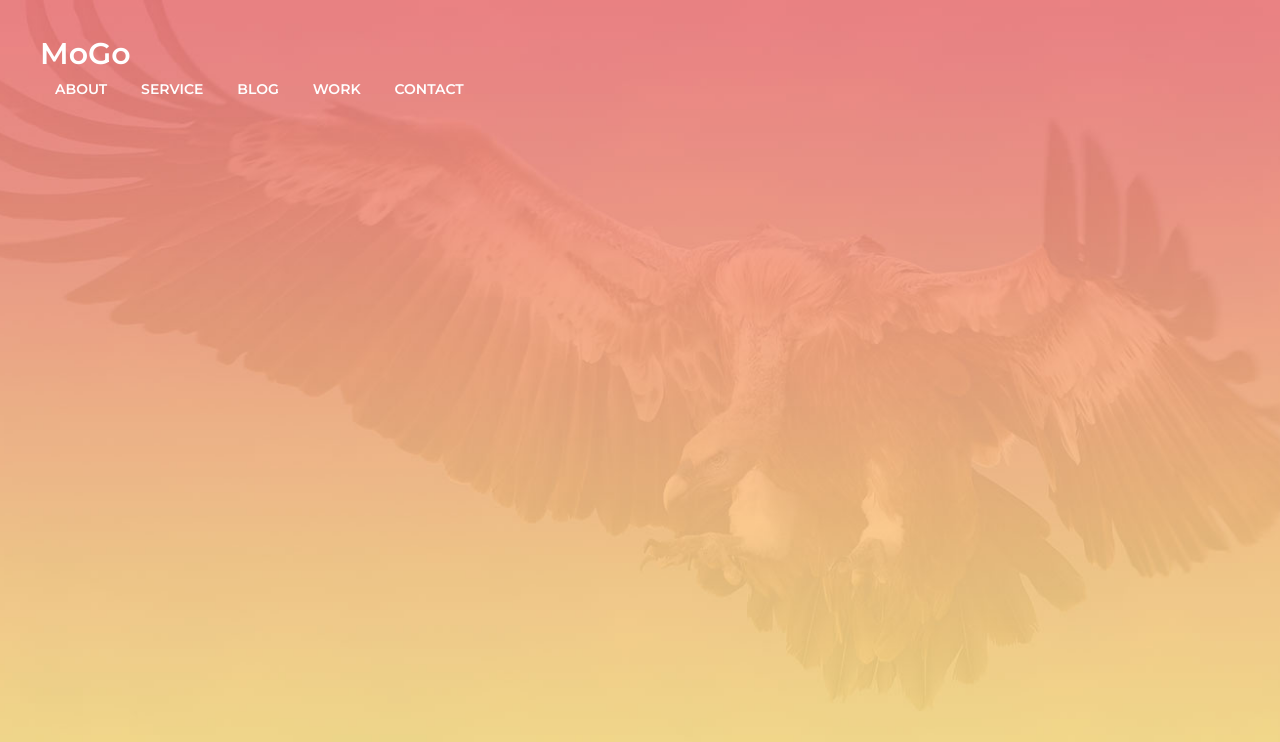
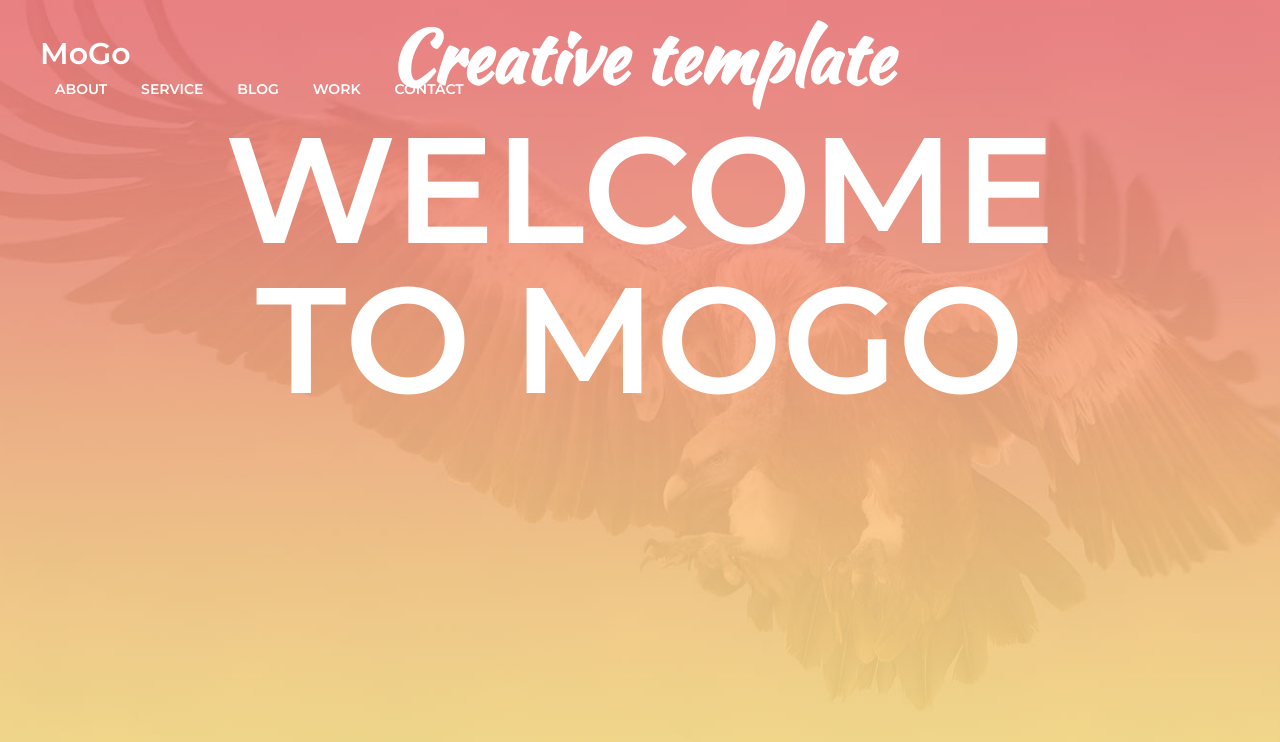
Before and after one commit to nadiiazimina/Mogo_2.0, a website built with Parcel: page index.html in a window 1280 px wide. Built offline with nearby package versions, Linux system fonts and the light colour scheme.

Commit message:
creative_template

```diff
--- a/index.html
+++ b/index.html
@@ -29,7 +29,12 @@
 
     <div id="app"></div>
     <div class="intro">
-      <div class="container"></div>
+      <div class="container">
+        <div class="intro_inner">
+          <h2 class="intro_suptitle">Creative template</h2>
+          <h1 class="intro_title">Welcome to MoGo</h1>
+        </div>
+      </div>
     </div>
 
     <script src="src/index.js"></script>
--- a/src/styles.css
+++ b/src/styles.css
@@ -36,6 +36,28 @@ h6 {
   background: url("../src/intro.jpg") center no-repeat;
   -webkit-background-size: cover;
   background-size: cover;
+}
+
+.intro_inner {
+  width: 100%;
+  max-width: 880px;
+  margin: 0 auto;
+}
+
+.intro_title {
+  color: #fff;
+  font-size: 150px;
+  font-weight: 700;
+  text-transform: uppercase;
+  text-align: center;
+  line-height: 1;
+}
+
+.intro_suptitle {
+  font-size: 72px;
+  color: #fff;
+  text-align: center;
+  font-family: "Kaushan Script", cursive;
 }
 
 /*Header*/
@@ -83,12 +105,13 @@ h6 {
   display: block;
   width: 100%;
   height: 3px;
-  display: none;
-  background-color: #fff;
+  opacity: 0;
+  background-color: #fce38a;
   position: absolute;
   top: 100%;
   left: 0;
   z-index: 1;
+  transition: opacity 0.1s linear;
 }
 
 .nav-link:hover {
@@ -96,5 +119,5 @@ h6 {
 }
 
 .nav-link:hover:after {
-  display: block;
+  opacity: 1;
 }
```
